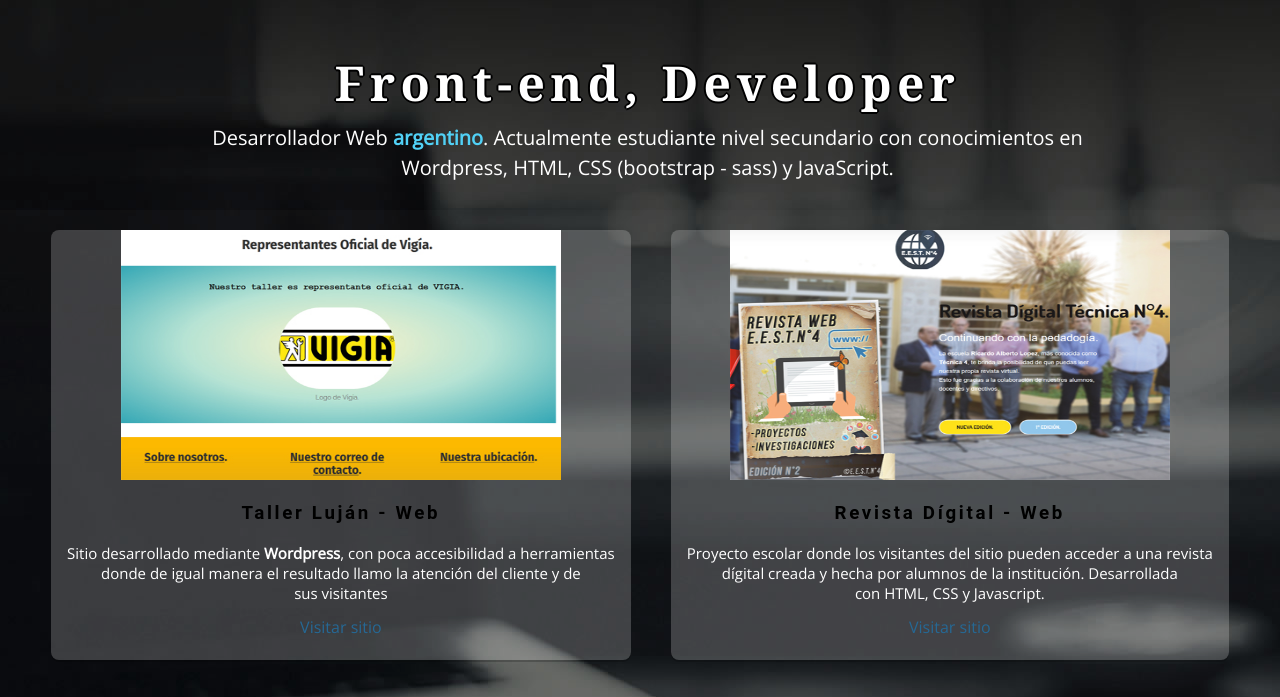
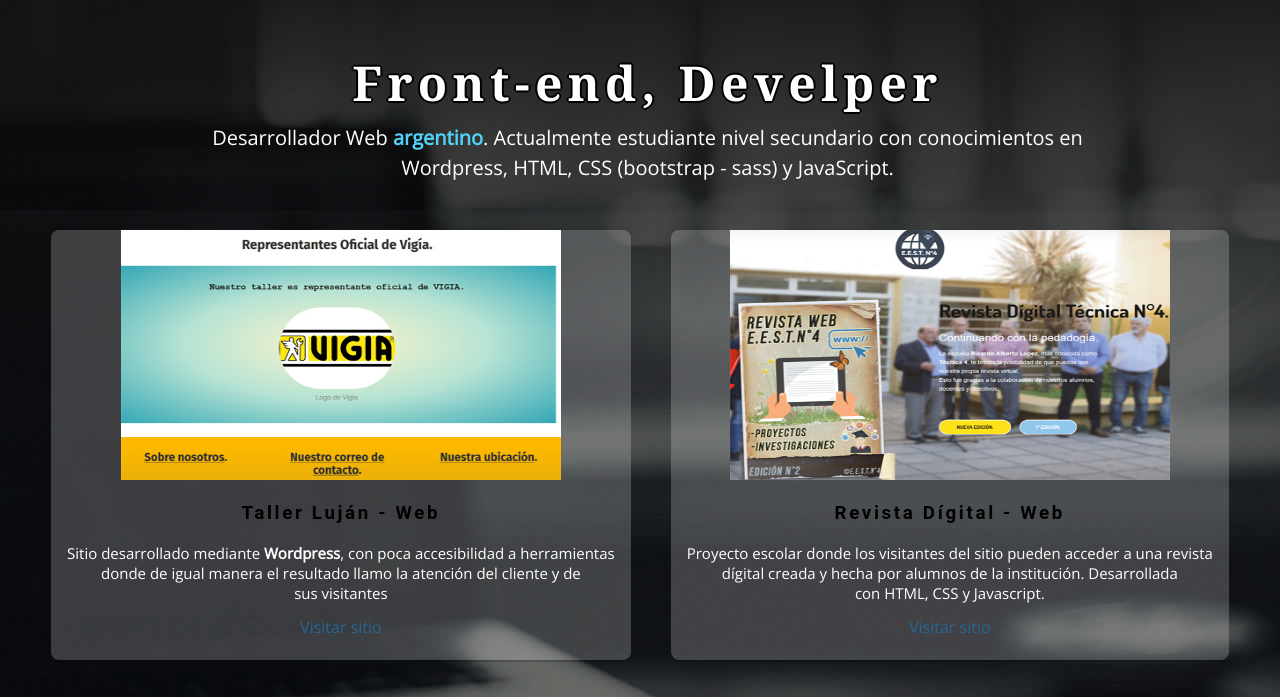
Before and after one commit to ezequielbaamonde/Portfolio, a plain HTML site: page index.html in a window 1280 px wide. Shown: the part 80-777 px from the top of the page. Drawn offline with nearby package versions, Linux system fonts and the light colour scheme; a web font is replaced by a local one.

Commit message:
Portfolio V2.0

```diff
--- a/index.html
+++ b/index.html
@@ -31,7 +31,7 @@
     <main>
         <!-----About me----->
         <div class="box-title">
-            <h1 class="title-h1">Front-end, Developer</h1>
+            <h1 class="title-h1">Front-end, Develper</h1>
              <p>
                 Desarrollador Web <strong>argentino</strong>. Actualmente estudiante nivel secundario con conocimientos en Wordpress, HTML, CSS (bootstrap - sass) y JavaScript.
              </p>
```
Also changed, not shown: css/style.css (+1 -6 lines).
